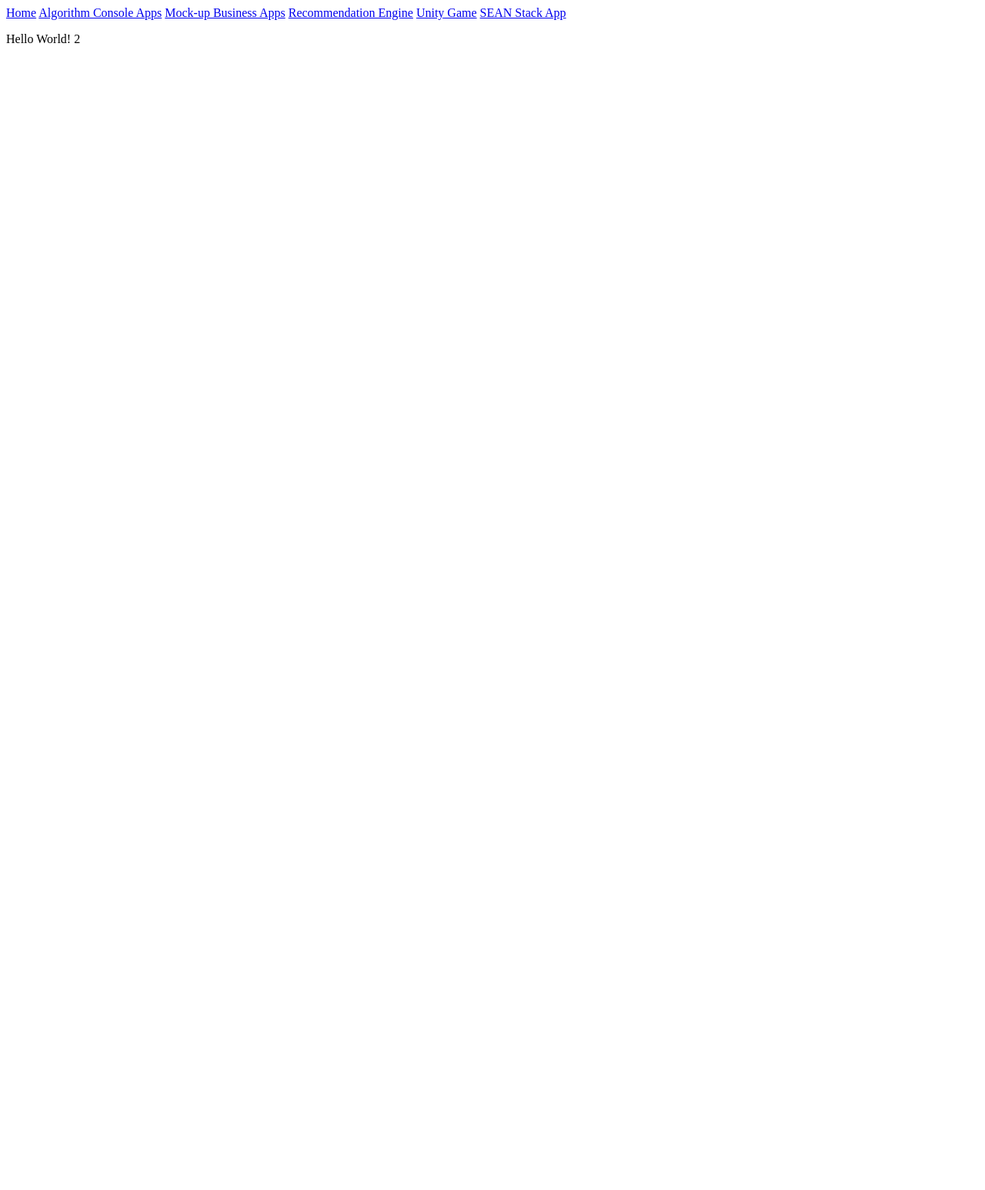
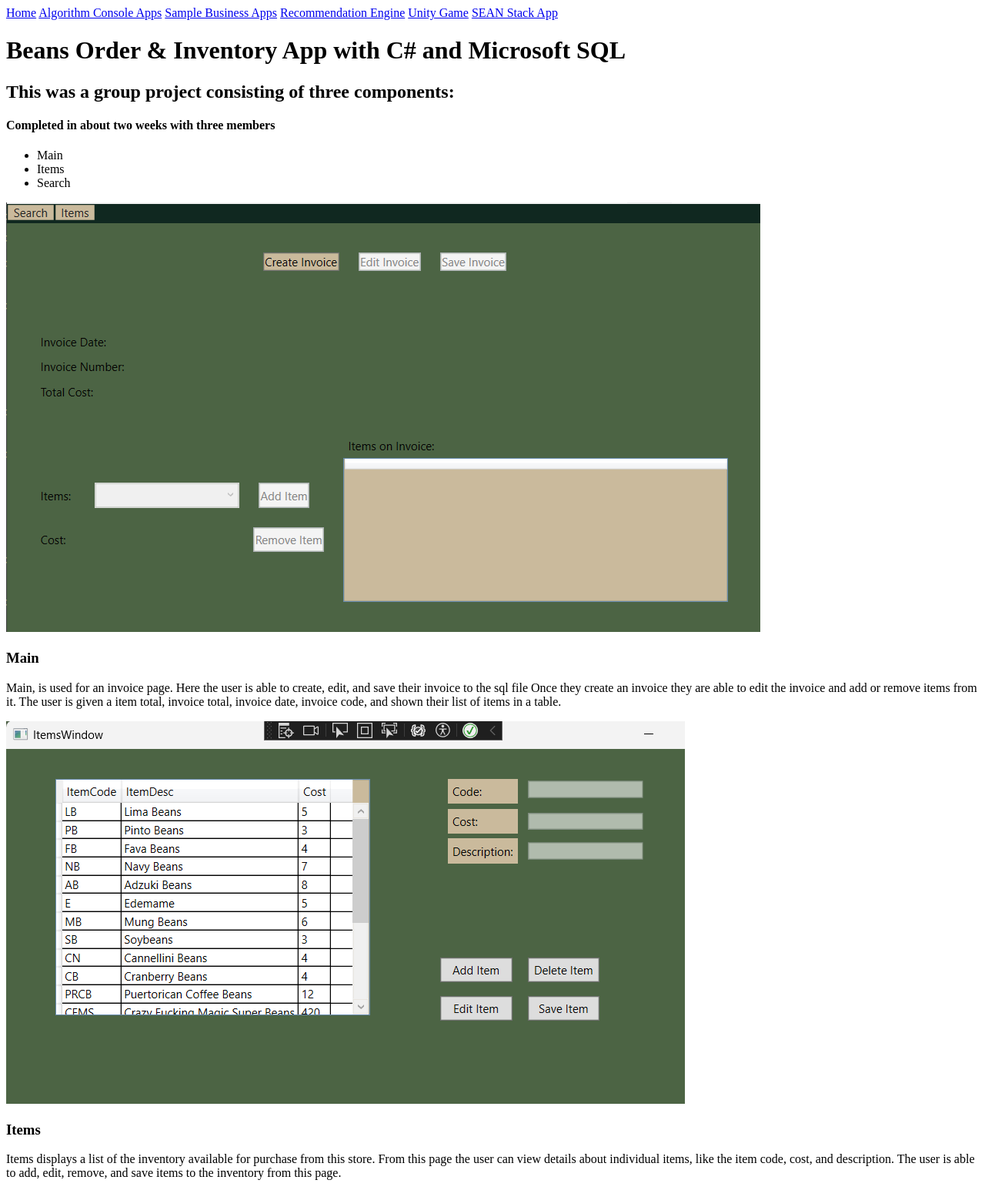
Before and after one commit to shayleebroadus/S_Broadus_Portfolio, a plain HTML site: page WinFormsInventoryApp.html in a window 1280 px wide. Shown: the top 1546 px of the page at 77% size. Before the commit the page ends 800 px from the top, so only its background shows below. Drawn offline with Linux system fonts and the light colour scheme.

Commit message:
Possibly all text for winforms page

```diff
--- a/WinFormsInventoryApp.html
+++ b/WinFormsInventoryApp.html
@@ -5,20 +5,54 @@
     THIS PAGE HOLDS DETAILS OF CS 3280 Inventory Application
     -->
     <meta charset="UTF-8">
-    <title>Company Inventory Application</title>
+    <title>Company Order Management Application</title>
 </head>
 <body>
 
 <nav>
     <a href="/S_Broadus_Portfolio/Index">Home</a>
     <a href="/S_Broadus_Portfolio/AlgorithmPerformance">Algorithm Console Apps</a>
-    <a href="/S_Broadus_Portfolio/SimpleStackApps">Mock-up Business Apps</a>
+    <a href="/S_Broadus_Portfolio/SimpleStackApps">Sample Business Apps</a>
     <a href="/S_Broadus_Portfolio/RecommendationEngine">Recommendation Engine</a>
     <a href="/S_Broadus_Portfolio/HelloDear">Unity Game</a>
     <a href="/S_Broadus_Portfolio/TimeTracker">SEAN Stack App</a>
 </nav>
 
-<p>Hello World!    2</p>
+<h1>Beans Order & Inventory App with C# and Microsoft SQL</h1>
+
+<h2>This was a group project consisting of three components:</h2>
+<h4>Completed in about two weeks with three members</h4>
+<ul>
+    <li>Main</li>
+    <li>Items</li>
+    <li>Search</li>
+</ul>
+
+<div>
+    <img src="images/MainPageImage.png" alt="Main page">
+    <h3>Main</h3>
+    <p>Main, is used for an invoice page. Here the user is able to create, edit, and save their invoice to the sql file
+    Once they create an invoice they are able to edit the invoice and add or remove items from it. The user is given a
+    item total, invoice total, invoice date, invoice code, and shown their list of items in a table. </p>
+</div>
+
+<div>
+    <img src="images/ItemsPageImage.png" alt="Items Page">
+    <h3>Items</h3>
+    <p>Items displays a list of the inventory available for purchase from this store. From this page the user can view
+    details about individual items, like the item code, cost, and description. The user is able to add, edit, remove,
+    and save items to the inventory from this page.</p>
+</div>
+
+<div>
+    <img src="images/SearchPageImage.png" alt="Search Page">
+    <h3>Search</h3>
+    <p>Search is simply the page to look up an invoice from the database. View the invoice date, code, and total cost.
+    When the user clicks to select the invoice, the invoice is returned to the main page so that they can view the
+    invoice in larger detail. The clear button on the search page will remove any filters added and renew the search.
+    Most of my work had been done with this page.</p>
+
+</div>
 
 </body>
 </html>
```
Also changed, not shown: AlgorithmPerformance.html (+1 -1 lines), images/ItemsPageImage.png (added), images/MainPageImage.png (added), images/SearchPageImage.png (added).
